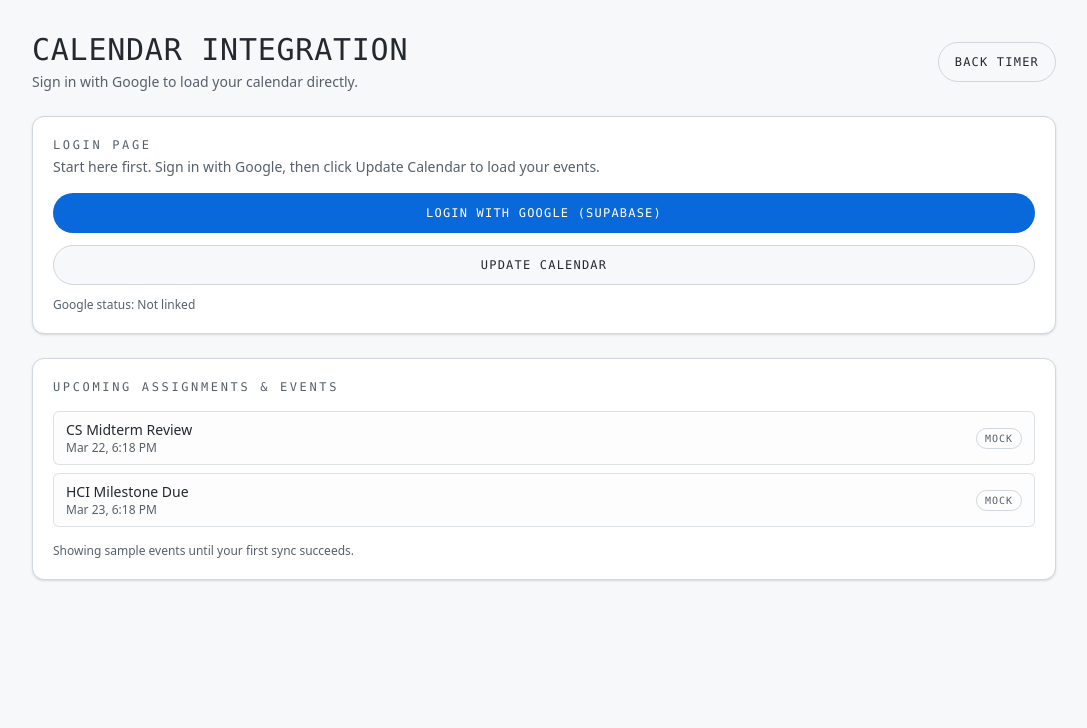
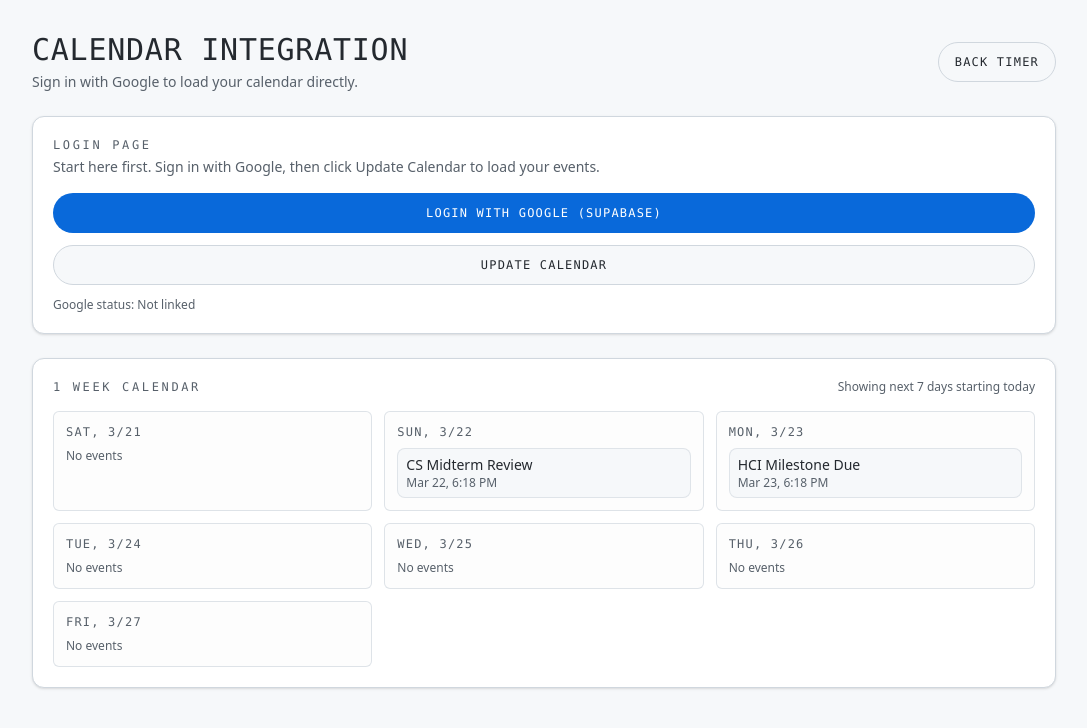
Before and after one commit to Brustachio/burnoutbuddy, a React (Vite) app in the folder frontend/: page /calendar in a window 1280 px wide. Shown: the top 728 px of the page, without its empty margins (96-1183 px from the left). Built offline with nearby package versions, Linux system fonts and the light colour scheme; no server answers.

Commit message:
feat: implement week view for calendar events; group events by day and enhance UI

```diff
--- a/frontend/src/pages/Calendar.tsx
+++ b/frontend/src/pages/Calendar.tsx
@@ -50,6 +50,14 @@ function formatDateTime(raw?: string): string {
   })
 }
 
+function eventStart(rawEvent: CalendarEvent): Date | null {
+  const raw = rawEvent.start || rawEvent.start_time
+  if (!raw) return null
+  const parsed = new Date(raw)
+  if (Number.isNaN(parsed.getTime())) return null
+  return parsed
+}
+
 export default function CalendarPage() {
   const [hasTriedGoogleLogin, setHasTriedGoogleLogin] = useState(false)
   const [isGoogleLinked, setIsGoogleLinked] = useState(false)
@@ -62,6 +70,44 @@ export default function CalendarPage() {
     if (events.length > 0) return events
     return mockEvents
   }, [events])
+
+  const weekDays = useMemo(() => {
+    const days: Date[] = []
+    const start = new Date()
+    start.setHours(0, 0, 0, 0)
+
+    for (let i = 0; i < 7; i += 1) {
+      const day = new Date(start)
+      day.setDate(start.getDate() + i)
+      days.push(day)
+    }
+
+    return days
+  }, [])
+
+  const weekEventsByDay = useMemo(() => {
+    const grouped: Record<string, Array<{ event: CalendarEvent; start: Date }>> = {}
+
+    weekDays.forEach((day) => {
+      grouped[day.toDateString()] = []
+    })
+
+    mergedEvents.forEach((event) => {
+      const start = eventStart(event)
+      if (!start) return
+
+      const dayKey = new Date(start.getFullYear(), start.getMonth(), start.getDate()).toDateString()
+      if (grouped[dayKey]) {
+        grouped[dayKey].push({ event, start })
+      }
+    })
+
+    Object.keys(grouped).forEach((key) => {
+      grouped[key].sort((a, b) => a.start.getTime() - b.start.getTime())
+    })
+
+    return grouped
+  }, [mergedEvents, weekDays])
 
   useEffect(() => {
     if (!supabase) {
@@ -256,30 +302,49 @@ export default function CalendarPage() {
         )}
 
         <section className="rounded-xl border border-border bg-card p-5 shadow-sm">
-          <h2 className="mb-4 font-mono text-xs uppercase tracking-[0.22em] text-muted-foreground">
-            Upcoming Assignments & Events
-          </h2>
-          <div className="space-y-2">
-            {mergedEvents.map((event: CalendarEvent, idx: number) => (
-              <div
-                key={event.id || `${event.title || event.summary || 'event'}-${idx}`}
-                className="flex items-center justify-between gap-3 rounded-md border border-border/70 bg-secondary/25 px-3 py-2"
-              >
-                <div className="min-w-0">
-                  <p className="truncate font-medium text-sm">{event.title || event.summary || 'Untitled event'}</p>
-                  <p className="text-xs text-muted-foreground">{formatDateTime(event.start || event.start_time)}</p>
+          <div className="mb-4 flex items-center justify-between gap-2">
+            <h2 className="font-mono text-xs uppercase tracking-[0.22em] text-muted-foreground">
+              1 Week Calendar
+            </h2>
+            <p className="text-xs text-muted-foreground">Showing next 7 days starting today</p>
+          </div>
+
+          <div className="grid grid-cols-1 gap-3 md:grid-cols-2 xl:grid-cols-3">
+            {weekDays.map((day) => {
+              const key = day.toDateString()
+              const items = weekEventsByDay[key] || []
+
+              return (
+                <div key={key} className="rounded-md border border-border/70 bg-secondary/20 p-3">
+                  <p className="font-mono text-xs uppercase tracking-widest text-muted-foreground">
+                    {day.toLocaleDateString(undefined, {
+                      weekday: 'short',
+                      month: 'numeric',
+                      day: 'numeric',
+                    })}
+                  </p>
+
+                  <div className="mt-2 space-y-2">
+                    {items.length === 0 ? (
+                      <p className="text-xs text-muted-foreground">No events</p>
+                    ) : (
+                      items.map(({ event, start }, idx) => (
+                        <div
+                          key={event.id || `${event.title || event.summary || 'event'}-${idx}`}
+                          className="rounded border border-border/60 bg-background px-2 py-1.5"
+                        >
+                          <p className="truncate text-sm font-medium">
+                            {event.title || event.summary || 'Untitled event'}
+                          </p>
+                          <p className="text-xs text-muted-foreground">{formatDateTime(start.toISOString())}</p>
+                        </div>
+                      ))
+                    )}
+                  </div>
                 </div>
-                <span className="rounded-full border border-border px-2 py-0.5 font-mono text-[10px] uppercase tracking-widest text-muted-foreground">
-                  {event.source || 'calendar'}
-                </span>
-              </div>
-            ))}
+              )
+            })}
           </div>
-          {events.length === 0 && (
-            <p className="mt-4 text-xs text-muted-foreground">
-              Showing sample events until your first sync succeeds.
-            </p>
-          )}
         </section>
       </div>
     </div>
```
